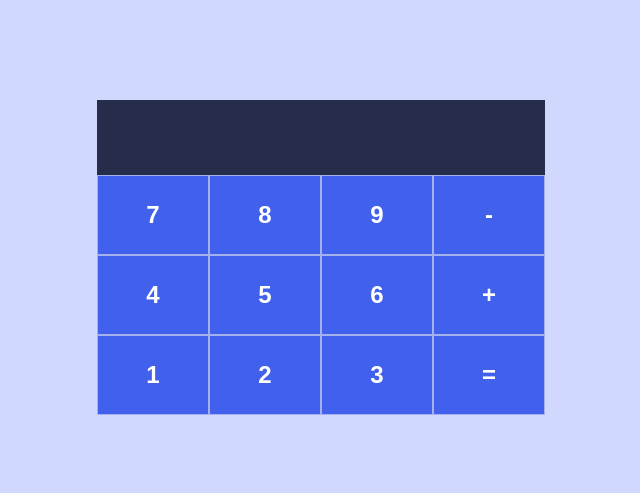
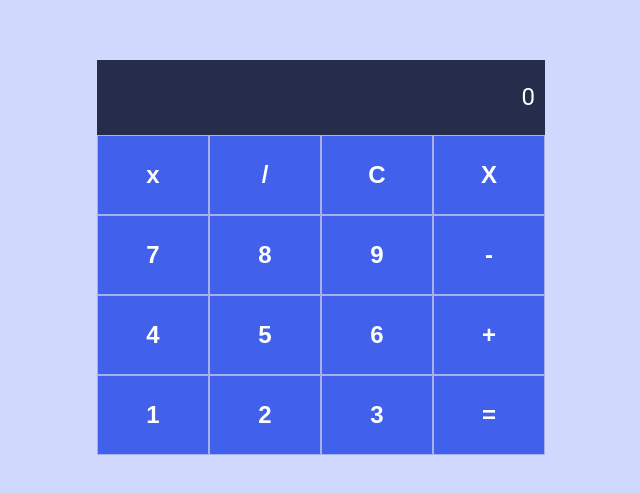
Before and after one commit to Lucas-RM/calculadora-react-desafio-dio, a React (Create React App) app: page / in a window 1280 px wide. Shown: the part 143-636 px from the top of the page, without its empty margins (319-959 px from the left). Built offline with nearby package versions, Linux system fonts and the light colour scheme.

Commit message:
Desenvolvendo Interações nos Botões

```diff
--- a/src/App.js
+++ b/src/App.js
@@ -1,30 +1,46 @@
 import Button from './components/Button';
 import Input from './components/Input';
 
-import { Container, Content, Row, Column } from './styles';
+import { Container, Content, Row } from './styles';
+import { useState } from 'react';
 
 const App = () => {
+  const [currentNumber, setCurrentNumber] = useState(0);
+
+  const handleOnClear = () => {
+    setCurrentNumber('0');
+  };
+
+  const handleAddNumber = (number) => {
+    setCurrentNumber(prev => `${prev === '0' ? '' : prev}${number}`);
+  };
   return (
     <Container>
       <Content>
-        <Input />
+        <Input value={ currentNumber } />
         <Row>
-          <Button label="7"/>
-          <Button label="8"/>
-          <Button label="9"/>
-          <Button label="-"/>
+          <Button label="x" />
+          <Button label="/" />
+          <Button label="C" onClick={handleOnClear} />
+          <Button label="X" />
         </Row>
         <Row>
-          <Button label="4"/>
-          <Button label="5"/>
-          <Button label="6"/>
-          <Button label="+"/>
+          <Button label="7" onClick={() => handleAddNumber('7')} />
+          <Button label="8" onClick={() => handleAddNumber('8')} />
+          <Button label="9" onClick={() => handleAddNumber('9')} />
+          <Button label="-" />
         </Row>
         <Row>
-          <Button label="1"/>
-          <Button label="2"/>
-          <Button label="3"/>
-          <Button label="="/>
+          <Button label="4" onClick={() => handleAddNumber('4')} />
+          <Button label="5" onClick={() => handleAddNumber('5')} />
+          <Button label="6" onClick={() => handleAddNumber('6')} />
+          <Button label="+" />
+        </Row>
+        <Row>
+          <Button label="1" onClick={() => handleAddNumber('1')} />
+          <Button label="2" onClick={() => handleAddNumber('2')} />
+          <Button label="3" onClick={() => handleAddNumber('3')} />
+          <Button label="=" onClick={() => handleAddNumber('=')} />
         </Row>
       </Content>
     </Container>
--- a/src/components/Button/index.js
+++ b/src/components/Button/index.js
@@ -2,7 +2,7 @@ import { ButtonContainer } from "./styles";
 
 const Button = ({ label, onClick }) => {
     return (
-        <ButtonContainer onclick={ onClick }>
+        <ButtonContainer onClick={ onClick } type="button">
             { label }
         </ButtonContainer>
     );
--- a/src/components/Button/styles.js
+++ b/src/components/Button/styles.js
@@ -9,4 +9,8 @@ export const ButtonContainer = styled.button`
     font-weight: 700;
     flex: 1;
     cursor: pointer;
+
+    &:hover {
+        opacity: 0.6;
+    }
 `
--- a/src/components/Input/index.js
+++ b/src/components/Input/index.js
@@ -1,9 +1,9 @@
 import { InputContainer } from "./styles";
 
-const Input = () => {
+const Input = ({ value }) => {
     return (
         <InputContainer>
-            <input />
+            <input disabled value={ value } />
         </InputContainer>
     );
 }
```
